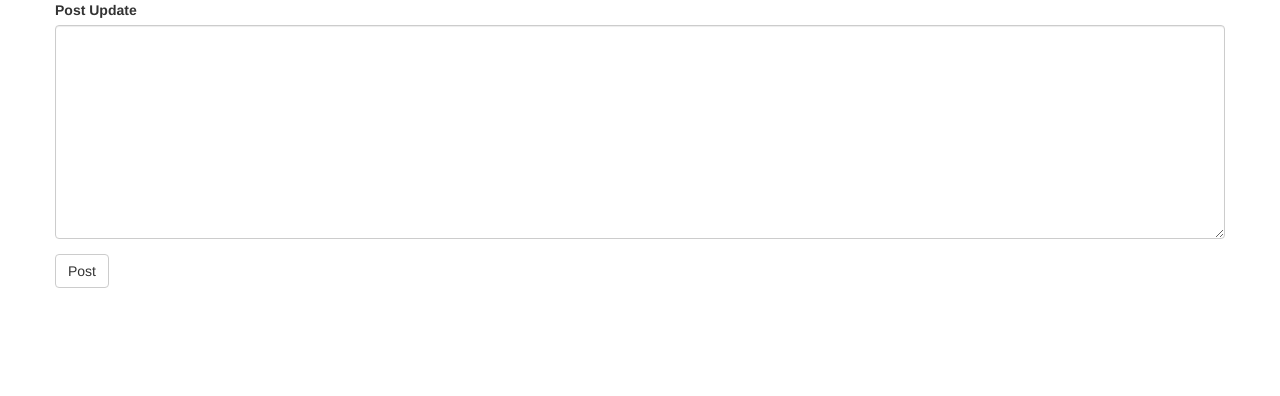
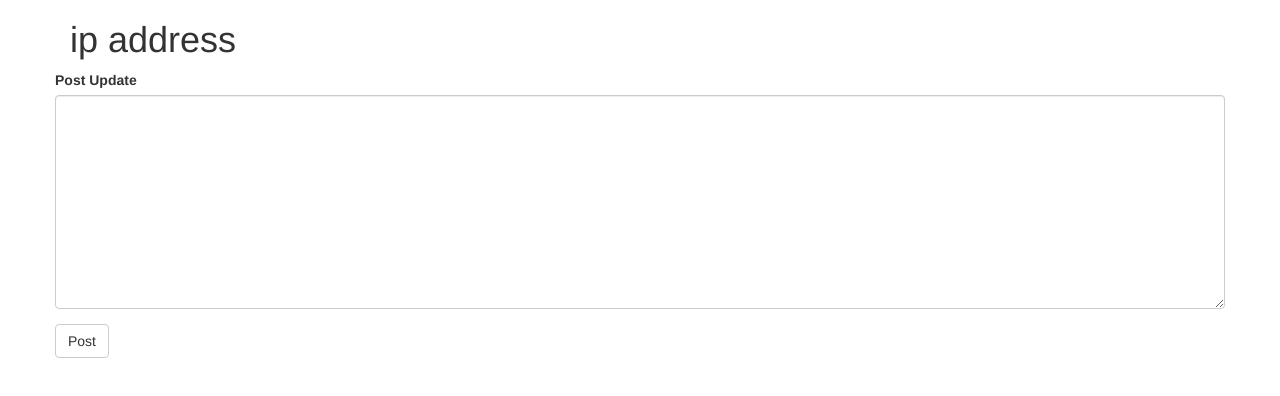
Before and after one commit to yingdi11/sse-realtimedemo-simonbaynes, a website: page views/postupdate.html in a window 1280 px wide. Drawn offline with nearby package versions, Linux system fonts and the light colour scheme.

Commit message:
add private ip address to postupdate.html

```diff
--- a/views/postupdate.html
+++ b/views/postupdate.html
@@ -5,6 +5,7 @@
 	<link rel="stylesheet" href="https://maxcdn.bootstrapcdn.com/bootstrap/3.3.4/css/bootstrap.min.css" />
 </head>
 <body class="container">
+    <h1>ip address</h1>
 	<form class="form-horizontal" id="event-poster" method="post">
         <div class="form-group">
 	        <label for="post-update">Post Update</label>
```
Also changed, not shown: README.md.
